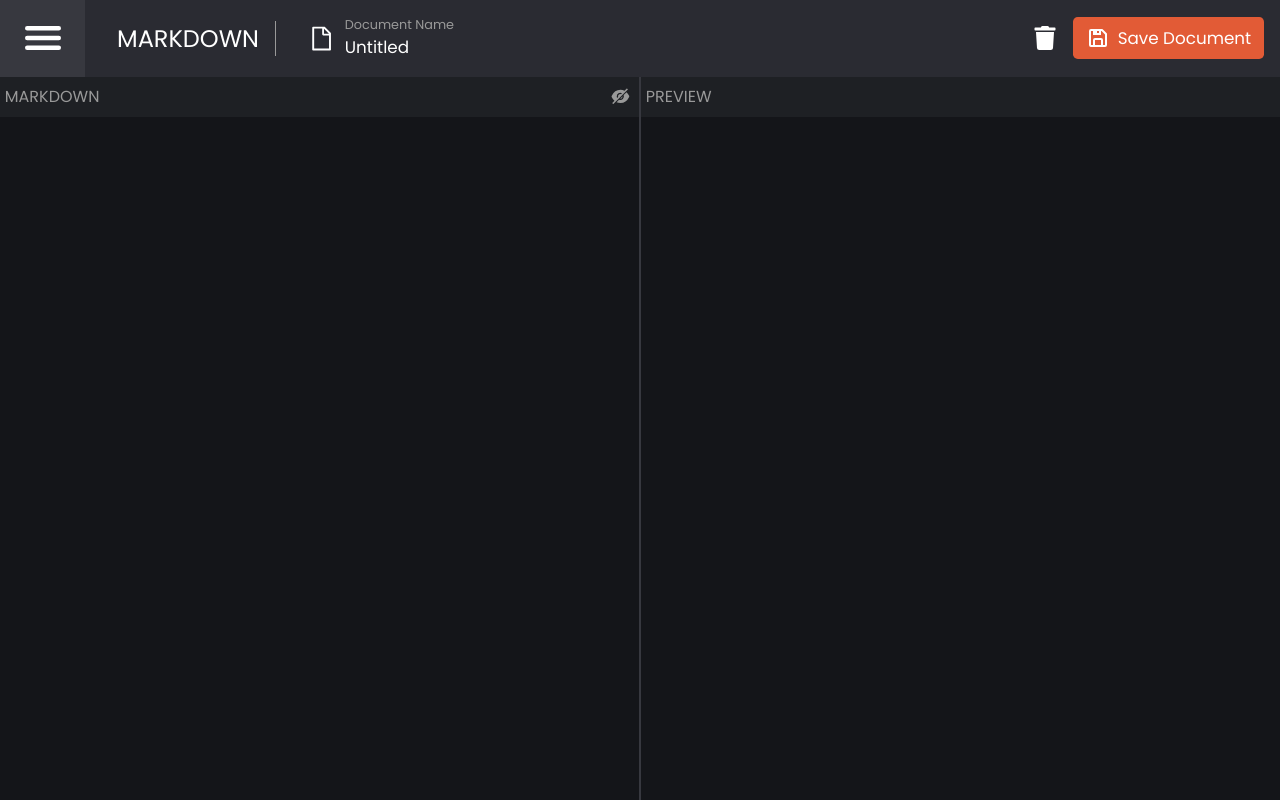
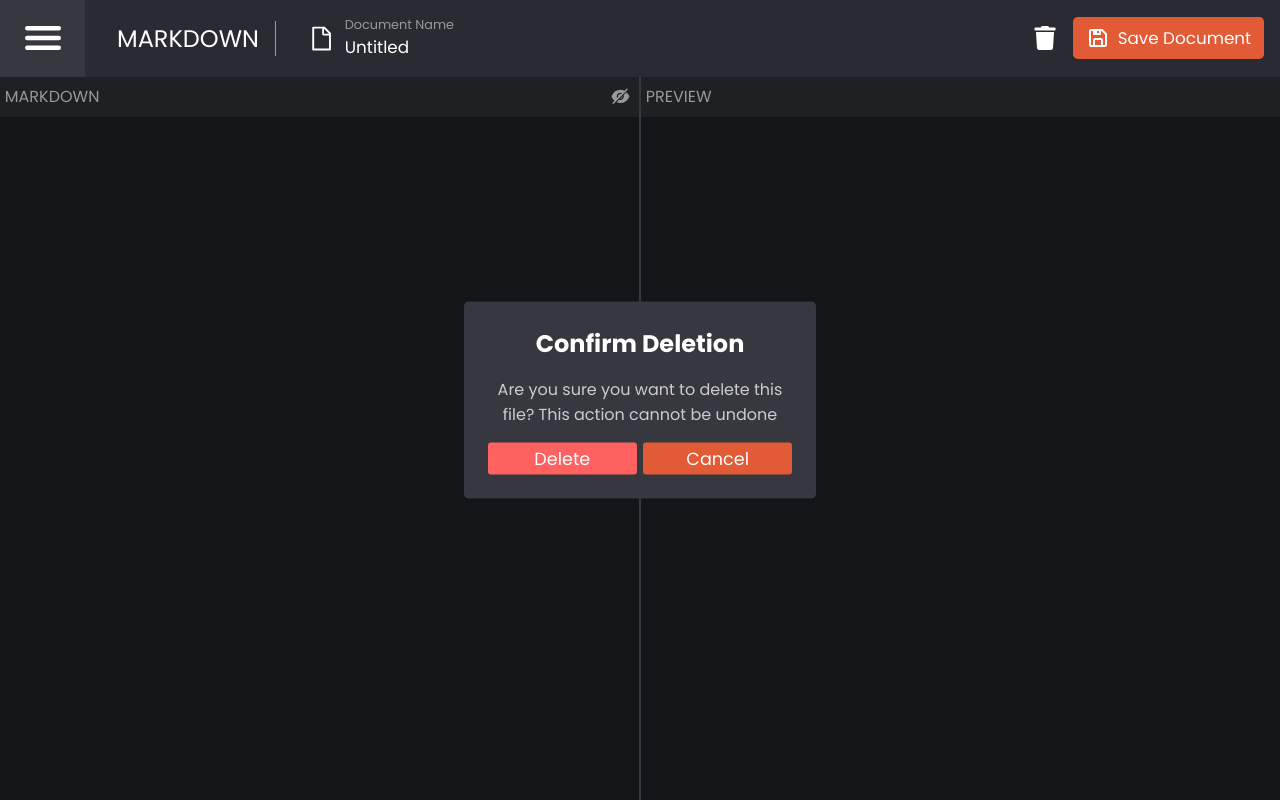
Before and after one commit to EnFlorian/markii-markdown-editor, a React (Create React App) app: page / in a window 1280 px wide. Built offline with nearby package versions, Linux system fonts and the light colour scheme.

Commit message:
Added confirmation modal

```diff
--- a/package.json
+++ b/package.json
@@ -10,6 +10,7 @@
     "@types/node": "^16.11.42",
     "@types/react": "^18.0.14",
     "@types/react-dom": "^18.0.5",
+    "@types/react-modal": "^3.13.1",
     "react": "^18.2.0",
     "react-dom": "^18.2.0",
     "react-icons": "^4.4.0",
--- /dev/null
+++ b/src/components/DeleteModal/DeleteModal.scss
@@ -0,0 +1,58 @@
+.delete-modal{
+  background-color: var(--clr-4);
+  padding: 1.5rem 1.5rem;
+  border-radius: 0.3rem;
+  display: flex;
+  flex-direction: column;
+  align-items: center;
+  justify-content: center;
+
+  max-width: 22rem;
+  width: 100%;
+
+
+  &__title{
+    font-size: 1.5rem;
+    font-weight: bold;
+    margin-bottom: 1rem;
+    color: var(--clr-text-1);
+
+  }
+
+  &__description{
+    font-size: 1rem;
+    color: var(--clr-text-2);
+    text-align: center;
+  }
+
+  &__buttons{
+    display: flex;
+    justify-content: space-between;
+    margin-top: 1rem;
+    width: 100%;
+  }
+
+  &__button{
+    width: 48.9%;
+    color: var(--clr-text-neutral);
+    border: none;
+    border-radius: 0.2rem;
+    background-color: var(--clr-accent-1);
+    font-size: 1.1rem;
+    height: 2rem;
+    transition: var(--transition-fast);
+    cursor: pointer;
+
+
+    &--danger{
+      background-color: var(--clr-danger-1);
+    }
+
+    &:hover{
+      transform: scale(1.05);
+    }
+  }
+
+
+
+}
--- /dev/null
+++ b/src/components/DeleteModal/DeleteModal.tsx
@@ -0,0 +1,58 @@
+import "./DeleteModal.scss";
+import Modal from "react-modal";
+import { useUIContext } from "../../state/UIContext";
+import { useFilesContext } from "../../state/FilesContext";
+
+const customStyles = {
+  overlay: {
+    backgroundColor: "rgba(0, 0, 0, 0.0)",
+  },
+  content: {
+    top: "50%",
+    left: "50%",
+    right: "auto",
+    bottom: "auto",
+    marginRight: "-50%",
+    transform: "translate(-50%, -50%)",
+    border: "none",
+    backgroundColor: "transparent",
+  },
+};
+
+Modal.setAppElement("#root");
+
+const DeleteModal = () => {
+  const { isModalOpen, setIsModalOpen } = useUIContext();
+  const { openFile, removeFile } = useFilesContext();
+
+  const handleConfirmation = () => {
+    setIsModalOpen(false);
+    removeFile(openFile);
+  };
+
+  return (
+    <Modal
+      isOpen={isModalOpen}
+      onRequestClose={() => setIsModalOpen(false)}
+      style={customStyles}
+      contentLabel="Confirm Delete"
+    >
+      <section className="delete-modal">
+        <h2 className="delete-modal__title">Confirm Deletion</h2>
+        <p className="delete-modal__description">
+          Are you sure you want to delete this file? This action cannot be undone
+        </p>
+        <div className="delete-modal__buttons">
+          <button className="delete-modal__button delete-modal__button--danger" onClick={handleConfirmation}>
+            Delete
+          </button>
+          <button className="delete-modal__button " onClick={() => setIsModalOpen(false)}>
+            Cancel
+          </button>
+        </div>
+      </section>
+    </Modal>
+  );
+};
+
+export default DeleteModal;
--- a/src/components/Header/Header.tsx
+++ b/src/components/Header/Header.tsx
@@ -8,7 +8,7 @@ import { FaTrash } from "react-icons/fa";
 
 const Header = () => {
   const { setOpenFile, openFile, addFile, removeFile } = useFilesContext();
-  const { isSidebarOpen, setIsSidebarOpen } = useUIContext();
+  const { isSidebarOpen, setIsSidebarOpen, setIsModalOpen } = useUIContext();
 
   const handleFileNameChange = (e: React.ChangeEvent<HTMLInputElement>) => {
     const file = { ...openFile, name: e.target.value };
@@ -25,8 +25,7 @@ const Header = () => {
   };
 
   const handleRemoveFile = () => {
-    if (!openFile) return;
-    removeFile(openFile);
+    setIsModalOpen(true);
   };
 
   return (
--- a/src/components/index.ts
+++ b/src/components/index.ts
@@ -4,4 +4,6 @@ import Header from "./Header/Header";
 import Sidebar from "./Sidebar/Sidebar";
 import Preview from "./Preview/Preview";
 import FileCard from "./FileCard/FileCard";
-export { Editor, MainContainer, Header, Sidebar, Preview, FileCard };
+import DeleteModal from "./DeleteModal/DeleteModal";
+
+export { Editor, MainContainer, Header, Sidebar, Preview, FileCard, DeleteModal };
--- a/src/pages/Home/Home.tsx
+++ b/src/pages/Home/Home.tsx
@@ -1,8 +1,8 @@
-import { Editor, Preview, Header, Sidebar } from "../../components";
+import { Editor, Preview, Header, Sidebar, DeleteModal } from "../../components";
 import { useUIContext } from "../../state/UIContext";
 import "./Home.scss";
 const Home = () => {
-  const { isSidebarOpen, isEditorFullScreen } = useUIContext();
+  const { isSidebarOpen, isEditorFullScreen, isModalOpen } = useUIContext();
   return (
     <article className="home">
       {isSidebarOpen && <Sidebar />}
@@ -13,6 +13,7 @@ const Home = () => {
           {!isEditorFullScreen && <Preview />}
         </section>
       </main>
+      {isModalOpen && <DeleteModal />}
     </article>
   );
 };
--- a/src/state/UIContext.tsx
+++ b/src/state/UIContext.tsx
@@ -6,6 +6,7 @@ const initialState: IUIState = {
   isDarkMode: false,
   isSidebarOpen: false,
   isEditorFullScreen: false,
+  isModalOpen: true,
 };
 
 const UIContext = createContext<IUIContext>({
@@ -14,6 +15,7 @@ const UIContext = createContext<IUIContext>({
   setIsDarkMode: () => {},
   setIsSidebarOpen: () => {},
   setIsEditorFullScreen: () => {},
+  setIsModalOpen: () => {},
 });
 
 export const UIProvider = ({ children }: IProps) => {
@@ -35,6 +37,10 @@ export const UIProvider = ({ children }: IProps) => {
     dispatch({ type: "SET_IS_EDITOR_FULL_SCREEN", payload: isEditorFullScreen });
   };
 
+  const setIsModalOpen = (isModalOpen: boolean) => {
+    dispatch({ type: "SET_IS_MODAL_OPEN", payload: isModalOpen });
+  };
+
   return (
     <UIContext.Provider
       value={{
@@ -43,6 +49,7 @@ export const UIProvider = ({ children }: IProps) => {
         setIsDarkMode,
         setIsSidebarOpen,
         setIsEditorFullScreen,
+        setIsModalOpen,
       }}
     >
       {children}
--- a/src/state/reducers/UIReducer.ts
+++ b/src/state/reducers/UIReducer.ts
@@ -20,6 +20,11 @@ const reducer = (state: IUIState, action: UIActionType) => {
         ...state,
         isEditorFullScreen: action.payload,
       };
+    case "SET_IS_MODAL_OPEN":
+      return {
+        ...state,
+        isModalOpen: action.payload,
+      };
     default:
       return state;
   }
--- a/src/types/state-types.d.ts
+++ b/src/types/state-types.d.ts
@@ -4,6 +4,7 @@ interface IUIState {
   isDarkMode: boolean;
   isSidebarOpen: boolean;
   isEditorFullScreen: boolean;
+  isModalOpen: boolean;
 }
 
 interface IUIContext extends IUIState {
@@ -11,13 +12,15 @@ interface IUIContext extends IUIState {
   setIsDarkMode: (isDarkMode: boolean) => void;
   setIsSidebarOpen: (isSidebarOpen: boolean) => void;
   setIsEditorFullScreen: (isEditorFullScreen: boolean) => void;
+  setIsModalOpen: (isModalOpen: boolean) => void;
 }
 
 type UIActionType =
   | { type: "SET_IS_DARK_MODE"; payload: boolean }
   | { type: "SET_IS_SIDEBAR_OPEN"; payload: boolean }
   | { type: "SET_IS_LOADING"; payload: boolean }
-  | { type: "SET_IS_EDITOR_FULL_SCREEN"; payload: boolean };
+  | { type: "SET_IS_EDITOR_FULL_SCREEN"; payload: boolean }
+  | { type: "SET_IS_MODAL_OPEN"; payload: boolean };
 
 interface IProps {
   children: React.ReactNode;
```
Also changed, not shown: 1 other file (tests, documents, lock files or other folders).
